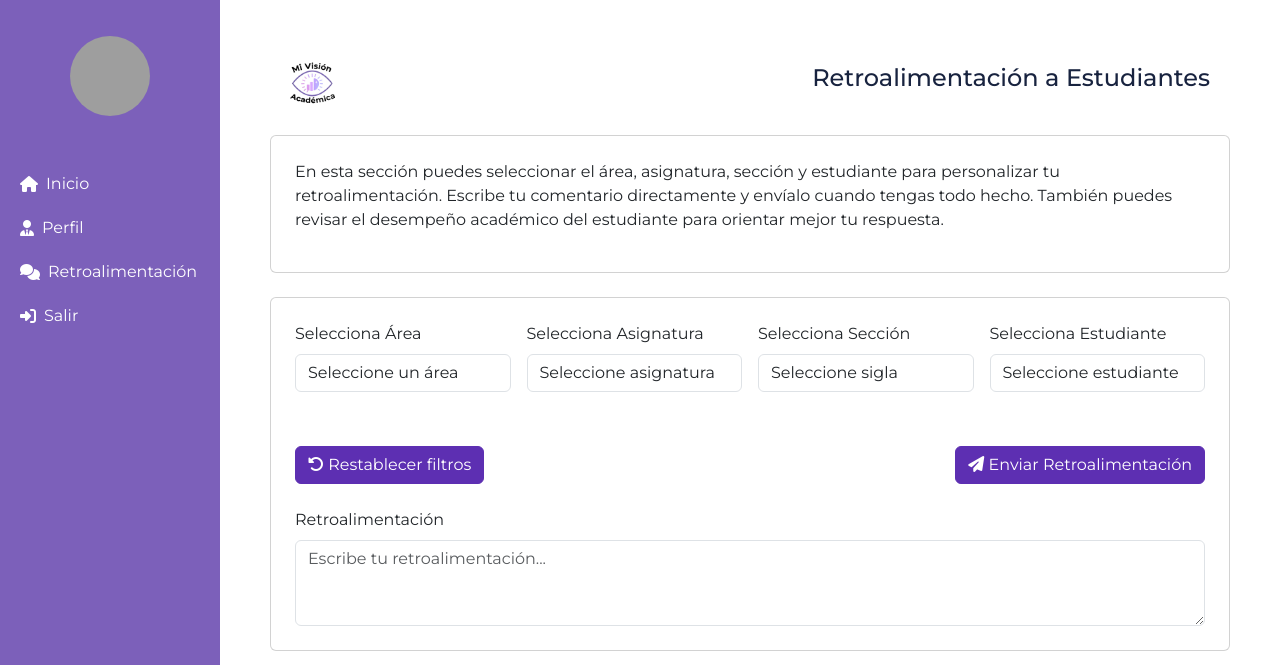
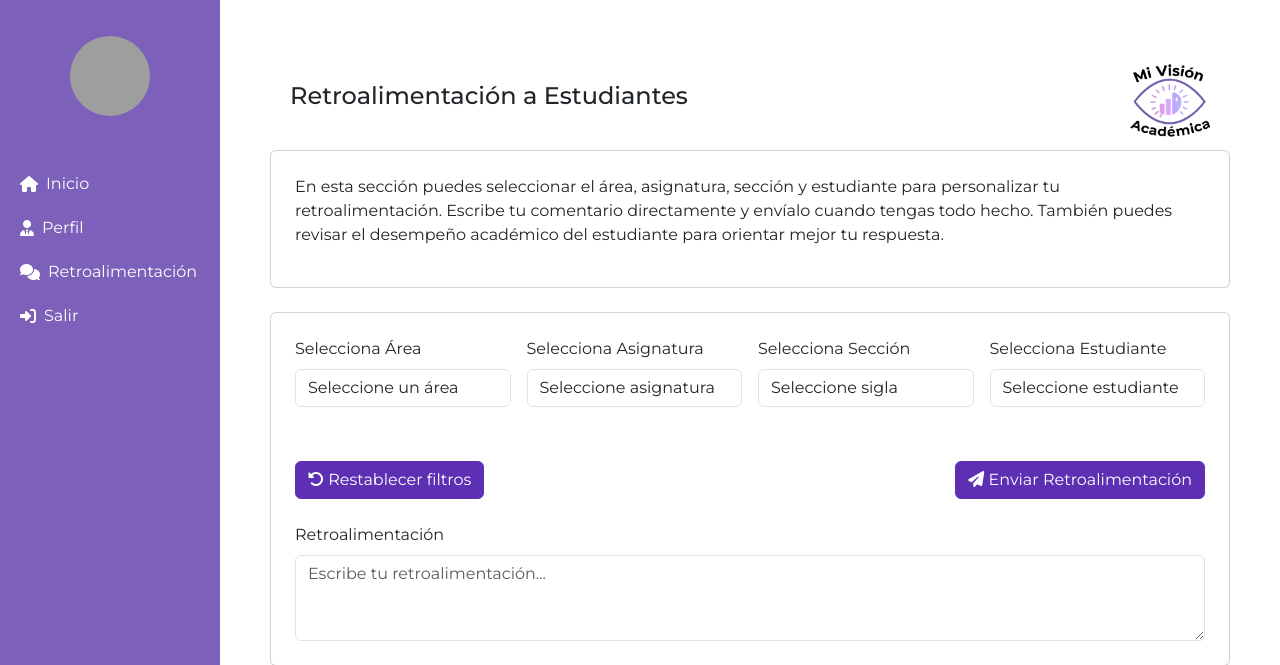
Before and after one commit to DiegoRiosGo/MiVisionAcademica, a Django app: template Menu/templates/Menu/vista_docente/retroalimentacion_docente.html in a window 1280 px wide. Shown: the top 665 px of the page. Run offline with Django 5.2, Linux system fonts and the light colour scheme; the template is opened without the code that fills it, so the values that code supplies are empty; some libraries are stand-ins or nearby versions; grey boxes are pictures that could not be loaded.

Commit message:
ARREGLO DEL LOGO

```diff
--- a/Menu/static/assets/css/retroalimentacion_docente.css
+++ b/Menu/static/assets/css/retroalimentacion_docente.css
@@ -70,11 +70,6 @@
         .content {
             margin-left: 220px;
             padding: 50px;
-        }
-
-        .topbar {
-            margin-bottom: 20px;
-            color: #18233f;
         }
 
         .btn-primary-custom {
@@ -188,7 +183,7 @@
     }
 
     .logo {
-        height: 45px;
+        height: 80px;
         width: auto;
     }
 
--- a/Menu/templates/Menu/vista_docente/retroalimentacion_docente.html
+++ b/Menu/templates/Menu/vista_docente/retroalimentacion_docente.html
@@ -44,8 +44,8 @@
         <!-- Contenido -->
         <div class="content">
           <div class="topbar">
+            <h4>Retroalimentación a Estudiantes</h4>
             <img src="{% static 'assets/imagenes/Logo2.png' %}" alt="Logo de la plataforma" class="logo">
-            <h4>Retroalimentación a Estudiantes</h4>
           </div>
 
           <div class="card p-4 mb-4">
```
